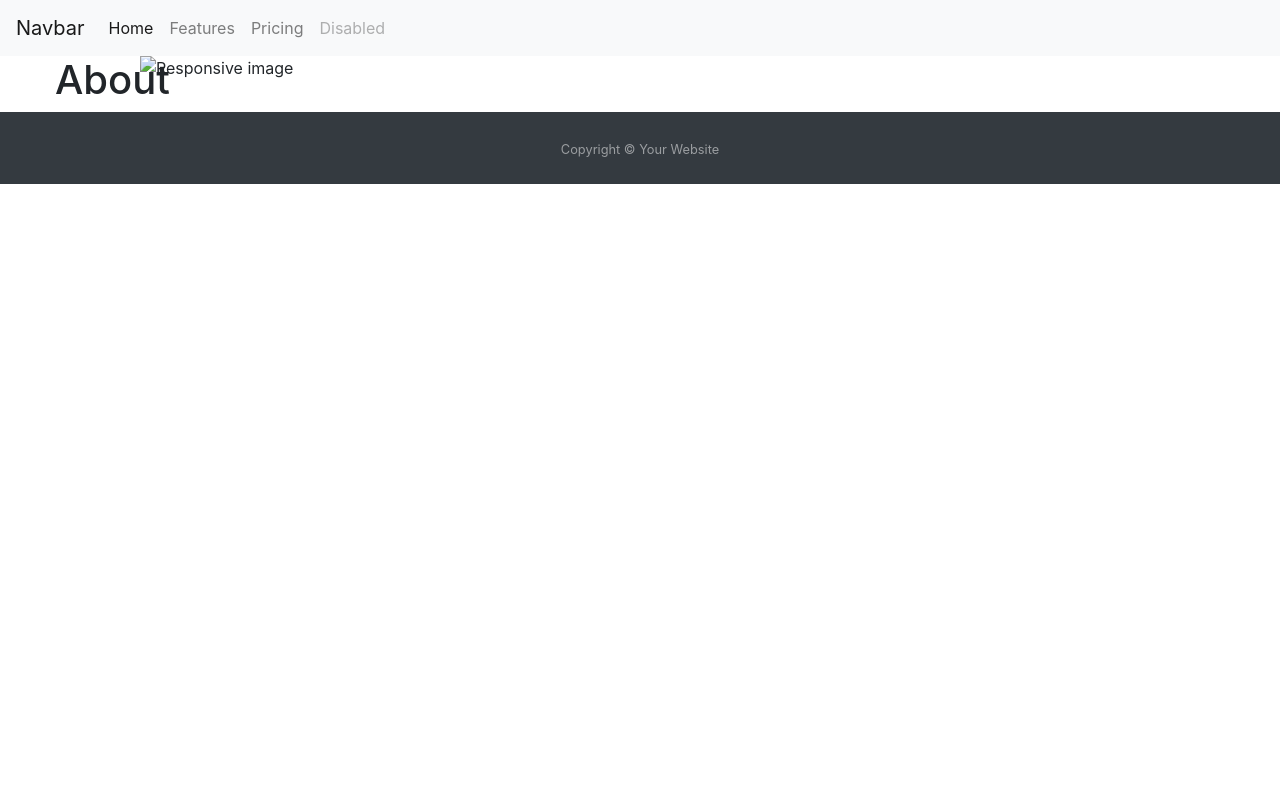
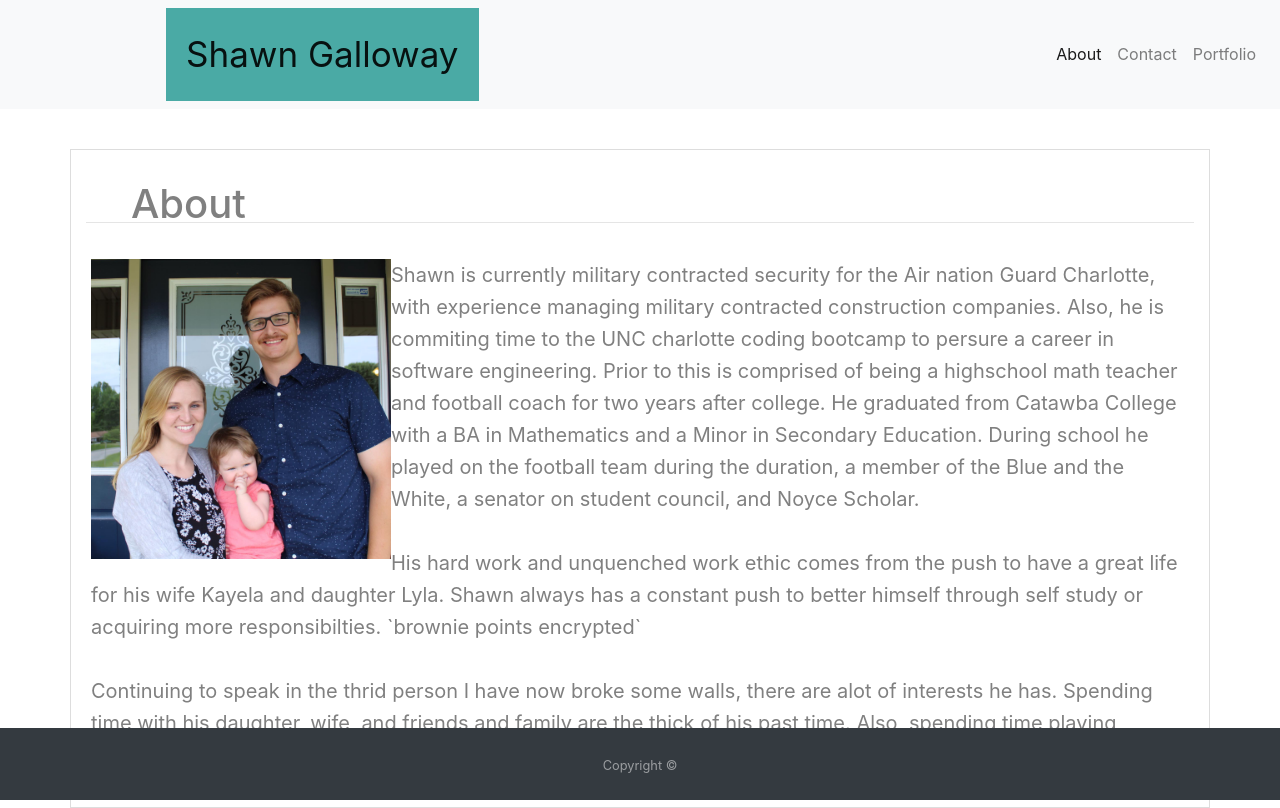
Before and after one commit to shawngway/Bootstrap-Portfolio, a plain HTML site: page index.html in a window 1280 px wide. Drawn offline with nearby package versions, Linux system fonts and the light colour scheme.

Commit message:
about section bracing complete, content retained

```diff
--- a/index.html
+++ b/index.html
@@ -7,35 +7,71 @@
     <meta http-equiv="X-UA-Compatible" content="ie=edge">
     <link rel="stylesheet" href="https://stackpath.bootstrapcdn.com/bootstrap/4.3.1/css/bootstrap.min.css"
         integrity="sha384-ggOyR0iXCbMQv3Xipma34MD+dH/1fQ784/j6cY/iJTQUOhcWr7x9JvoRxT2MZw1T" crossorigin="anonymous">
+    <link rel="stylesheet" href="style.css">
     <title>About</title>
 </head>
 
 <body>
     <nav class="navbar navbar-expand-lg navbar-light bg-light">
-        <a class="navbar-brand" href="#">Navbar</a>
+        <a class="navbar-brand" href="#">Shawn Galloway</a>
         <button class="navbar-toggler" type="button" data-toggle="collapse" data-target="#navbarNavAltMarkup"
             aria-controls="navbarNavAltMarkup" aria-expanded="false" aria-label="Toggle navigation">
             <span class="navbar-toggler-icon"></span>
         </button>
         <div class="collapse navbar-collapse" id="navbarNavAltMarkup">
-            <div class="navbar-nav">
-                <a class="nav-item nav-link active" href="#">Home <span class="sr-only">(current)</span></a>
-                <a class="nav-item nav-link" href="#">Features</a>
-                <a class="nav-item nav-link" href="#">Pricing</a>
-                <a class="nav-item nav-link disabled" href="#">Disabled</a>
+            <div class="navbar-nav ml-auto">
+                <a class="nav-item nav-link active" href="index.html">About <span class="sr-only">(current)</span></a>
+                <a class="nav-item nav-link" href="contact.html">Contact</a>
+                <a class="nav-item nav-link" href="portfolio.html">Portfolio</a>
             </div>
         </div>
     </nav>
-<div class = "container">
-    <div class = "row">
-        <div class = "row">
-            <div class = "col-xs-3"><h1>About<h1></h1></div>
-            <div class = "col-xs-9"></div>
+
+    <div class="container contentwrapper">
+        <div class="row">
+            <div class="col-xs-12 headerWork">
+                <h1>About</h1>
+            </div>
         </div>
-        <div class = "row">
-                <img src="..." class="img-fluid" alt="Responsive image">
-            <!--card insert-->
-
+        <hr>
+        <div class="row">
+            <div class="col-xs-12 bulkWork">
+                <div class="col-xs-6 float-left"><img id="aboutpic"
+                        src="newassets/images/Shawn,kayela,lyla.jpg" alt="picture of my wife, daughter, and me">
+                </div>
+                <div class="col-xs-6 textWork">
+                    <p>Shawn is currently military contracted security for the Air nation Guard Charlotte, with
+                        experience
+                        managing military contracted construction companies.
+                        Also, he is commiting time to the UNC charlotte coding bootcamp to persure a career in software
+                        engineering. Prior to this is comprised of being a highschool math teacher and football coach
+                        for
+                        two years after
+                        college. He graduated from Catawba College with a BA in Mathematics and a Minor in Secondary
+                        Education.
+                        During school he played on the football team during the duration, a member of the Blue and the
+                        White, a senator on student council, and Noyce Scholar.
+                        <br>
+                        <br>
+                        His hard work and unquenched work ethic comes from the push to have a great life for his wife
+                        Kayela
+                        and
+                        daughter Lyla. Shawn always has a constant push to better himself through self study or
+                        acquiring
+                        more
+                        responsibilties.
+                        `brownie points encrypted`
+                        <br>
+                        <br>
+                        Continuing to speak in the thrid person I have now broke some walls, there are alot of interests
+                        he
+                        has. Spending time with his daughter, wife, and friends and family are the thick of his past
+                        time.
+                        Also, spending time playing various pc and sometimes consol games to quench his competetive
+                        spirit.
+                    </p>
+                </div>
+            </div>
         </div>
     </div>
 
@@ -43,14 +79,10 @@
 
 
 
-
-</div>
-
-
 </body>
 <footer id="sticky-footer" class="py-4 bg-dark text-white-50">
     <div class="container text-center">
-        <small>Copyright &copy; Your Website</small>
+        <small>Copyright &copy;</small>
     </div>
 </footer>
 
--- /dev/null
+++ b/style.css
@@ -0,0 +1,35 @@
+
+#sticky-footer {
+position: fixed;
+bottom:0px;
+width: 100%;
+}
+.navbar-brand {
+    font-size: 35px;
+    background-color:#4aaaa5;
+    padding: 20px;
+    margin-left: 150px;
+}
+.contentwrapper {
+    margin: auto;
+    margin-top: 40px;
+    line-height: 1.6;
+    text-align: left;
+    font-size: 20px;
+    color: grey;
+    border-style: solid;
+    border-width: 1px;
+    border-color: #dddddd;
+
+    }
+#aboutpic {
+    width: 300px;
+}
+.headerWork {
+    position: relative;
+    left: 60px;
+    top: 30px;
+}
+.bulkWork {
+    padding: 20px;
+}
```
